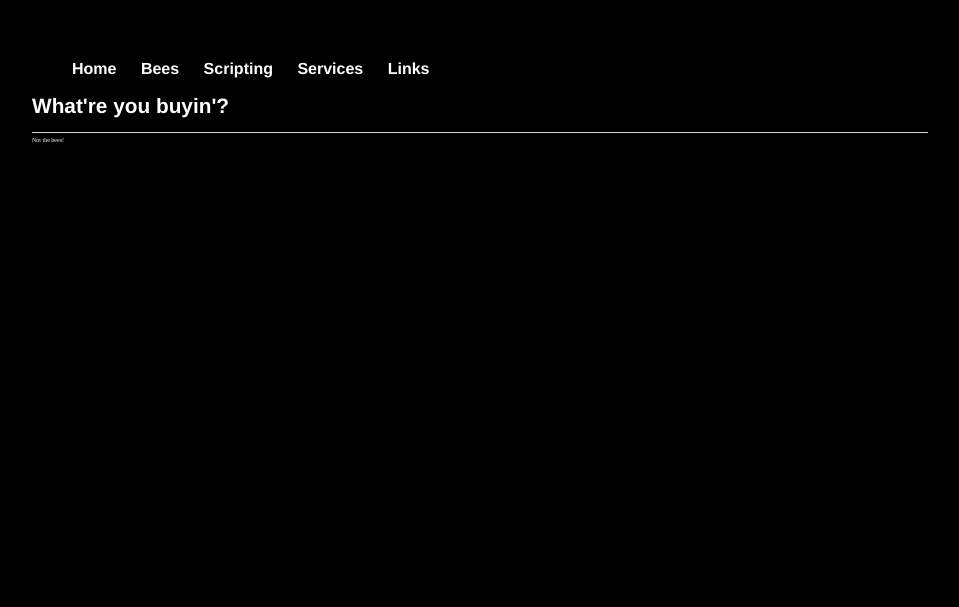
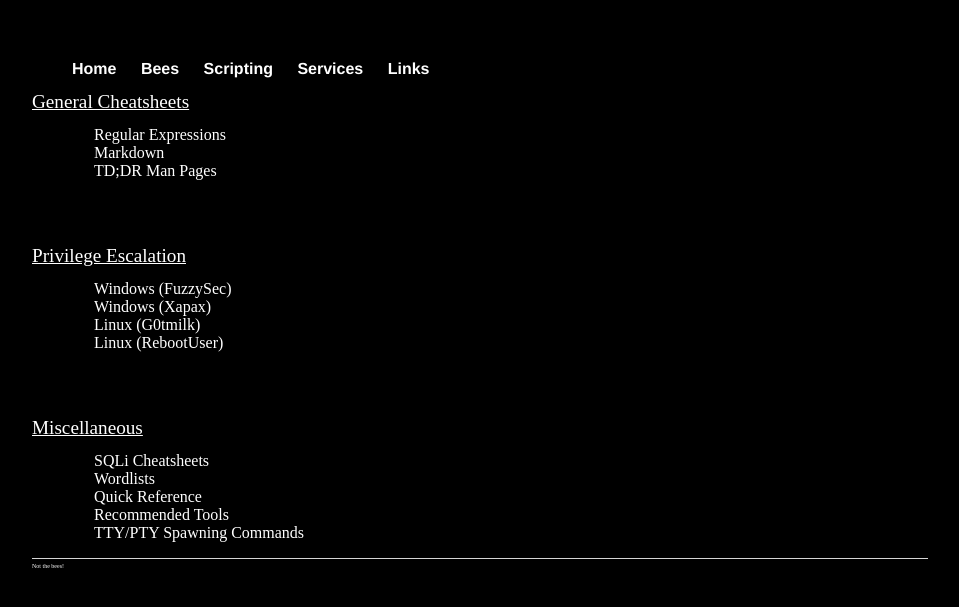
Before and after one commit to HTCPCP-Error418/anonzak.github.io, a Jekyll site: the page built from links/links.html, in a window 1280 px wide. Shown: the top 607 px of the page, without its empty margins (160-1119 px from the left). Built offline with Jekyll 4.4.1, drawn with Linux system fonts in a browser that asks for light colours.

Commit message:
Update links.html

```diff
--- a/links/links.html
+++ b/links/links.html
@@ -1,31 +1,30 @@
-<!DOCTYPE html>
-<html>
+---
+layout: default
+title: LINKS
+---
 
-<head>
-        <title>ERROR418 | HOME</title>
-        <link href="/css/main.css" type="text/css" rel="stylesheet">
-</head>
-
-<header>
-        <nav>
+        <p class="uline">General Cheatsheets</p>
         <ul>
-                <li><a href="/">Home</a></li>
-                <li><a href="/tools/tools.html">Bees</a></li>
-                <li><a href="scripting/scripting.html">Scripting</a></li>
-                <li><a href="services/services.html">Services</a></li>
-                <li><a href="/links/links.html">Links</a></li>
+                <li><a href="https://remram44.github.io/regex-cheatsheet/regex.html" target="_blank">Regular Expressions</a></li>
+                <li><a href="https://github.com/adam-p/markdown-here/wiki/Markdown-Cheatsheet" target="_blank">Markdown</a></li>
+                <li><a href="https://tldr.ostera.io/" target="_blank">TD;DR Man Pages</a></li>
         </ul>
-        </nav>
-</header>
-
-<body>
-
-        <h1>What're you buyin'?</h1>
-
-</body>
-
-<footer>
-        <p>Not the bees!</p>
-</footer>
-
-</html>
+                <br>
+                <br>
+        <p class="uline">Privilege Escalation</p>
+        <ul>
+                <li><a href="http://www.fuzzysecurity.com/tutorials/16.html" target="_blank">Windows (FuzzySec)</a></li>
+                <li><a href="https://xapax.gitbooks.io/security/content/privilege_escalation_windows.html" target="_blank">Windows (Xapax)</a></li>
+                <li><a href="https://blog.g0tmi1k.com/2011/08/basic-linux-privilege-escalation/" target="_blank">Linux (G0tmilk)</a></li>
+                <li><a href="https://www.rebootuser.com/?p=1623" target="_blank">Linux (RebootUser)</a></li>
+        </ul>
+                <br>
+                <br>
+        <p class="uline">Miscellaneous</p>
+        <ul>
+                <li><a href="http://pentestmonkey.net/category/cheat-sheet/sql-injection" target="_blank">SQLi Cheatsheets</a></li>
+                <li><a href="https://github.com/danielmiessler/SecLists" target="_blank">Wordlists</a></li>
+                <li><a href="https://monkeysm8.gitbooks.io/pentesting-methodology/content/" target="_blank">Quick Reference</a></li>
+                <li><a href="https://forums.offensive-security.com/showthread.php?t=5961" target="_blank">Recommended Tools</a></li>
+                <li><a href="https://netsec.ws/?p=337" target="_blank">TTY/PTY Spawning Commands</a></li>
+        </ul>
```
